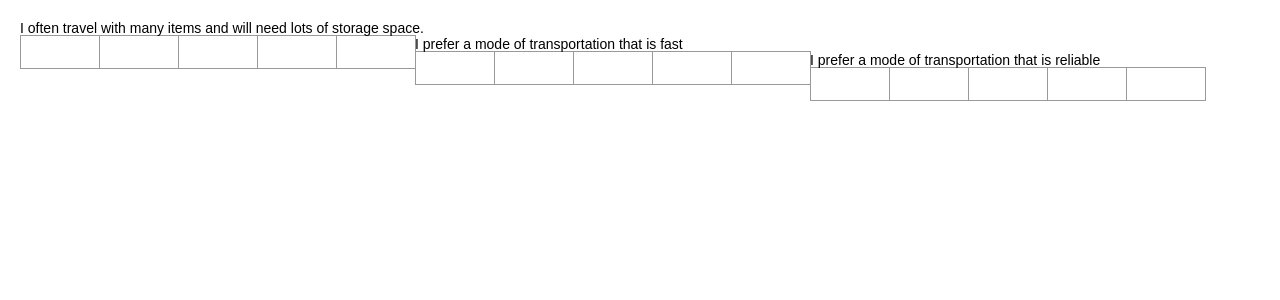
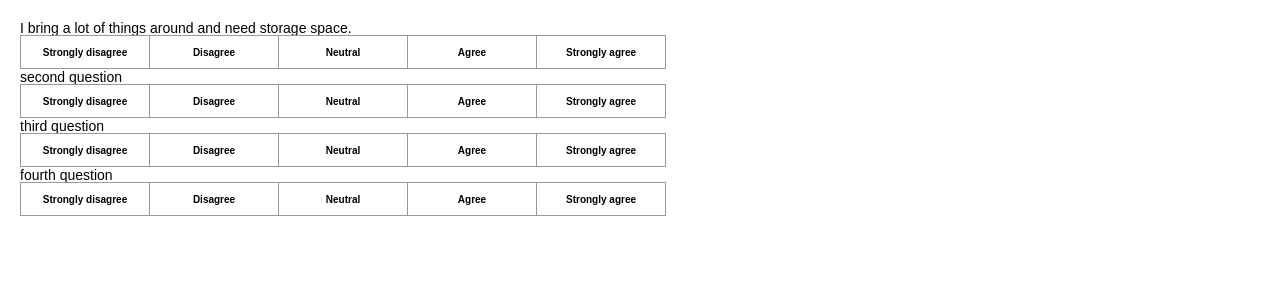
Before and after one commit to syl15/WEHack2022, a React (Create React App) app in the folder Client/: page / in a window 1280 px wide. Shown: the top 300 px of the page. Built offline with nearby package versions, Linux system fonts and the light colour scheme.

Commit message:
fixed buttons

```diff
--- a/Client/src/pages/Survey/index.js
+++ b/Client/src/pages/Survey/index.js
@@ -25,9 +25,10 @@ const App = () => {    //represents a react component named app
 export default App
 */
 function Square(props) {
+
   return (
     <button className="square" onClick={props.onClick}>
-      {props.value}
+      {props.display}
     </button>
   );
 }
@@ -36,24 +37,24 @@ class Choices extends React.Component {
   constructor(props) {
     super(props);
     this.state = {
-      squares: Array(5).fill(null),
+      squares: Array(5)
     };
   }
 
   handleClick(i) {
     const squares = this.state.squares();
-    squares[i] = 'X';
     this.setState({
       squares: squares,
     });
     return;
   }
 
-  renderSquare(i) {
+  renderSquare(i, text) {
     return (
       <Square
-      value = {this.state.squares[i]}
-      onClick={() => this.handleClick(i)}
+      onClick = {() => this.handleClick(i)}
+      display = {text}
+
       />
     );
   }
@@ -61,11 +62,11 @@ class Choices extends React.Component {
     return (
       <div>
         <div className="choices-row">
-          {this.renderSquare(0)}
-          {this.renderSquare(1)}
-          {this.renderSquare(2)}
-          {this.renderSquare(3)}
-          {this.renderSquare(4)}
+          {this.renderSquare(0, 'Strongly disagree')}
+          {this.renderSquare(1, 'Disagree')}
+          {this.renderSquare(2, 'Neutral')}
+          {this.renderSquare(3, 'Agree')}
+          {this.renderSquare(4, 'Strongly agree')}
         </div>
       </div>
     );
@@ -76,18 +77,26 @@ class Questionnaire extends React.Component {
   constructor(props) {
     super(props);
     this.state = {
-      squares: Array(5).fill(null),
+      squares: Array(5),
+      responses: Array(3).fill(null),
     };
   }
 
   render() {
+    const q1 = 'I bring a lot of things around and need storage space.';
+    const q2 = '\nsecond question\n';
+    const q3 = '\nthird question\n';
+    const q4 = '\nfourth question\n';
     return (
-      <div>
-        I often travel with many items and will need lots of storage space.
+
+      <div style={{ display: 'flex', flexDirection: 'column'}}>
+        {q1}
         <Choices />
-        I prefer a mode of transportation that is fast
+        {q2}
         <Choices />
-        I prefer a mode of transportation that is reliable
+        {q3}
+        <Choices />
+        {q4}
         <Choices />
       </div>
     );
--- a/Client/src/pages/Survey/styles.css
+++ b/Client/src/pages/Survey/styles.css
@@ -21,7 +21,7 @@ ol, ul {
   background: #fff;
   border: 1px solid #999;
   float: left;
-  font-size: 24px;
+  font-size: 10px;
   font-weight: bold;
   line-height: 34px;
   height: 34px;
@@ -29,7 +29,7 @@ ol, ul {
   margin-top: -1px;
   padding: 0;
   text-align: center;
-  width: 80px;
+  width: 130px;
 }
 
 .square:focus {
```
